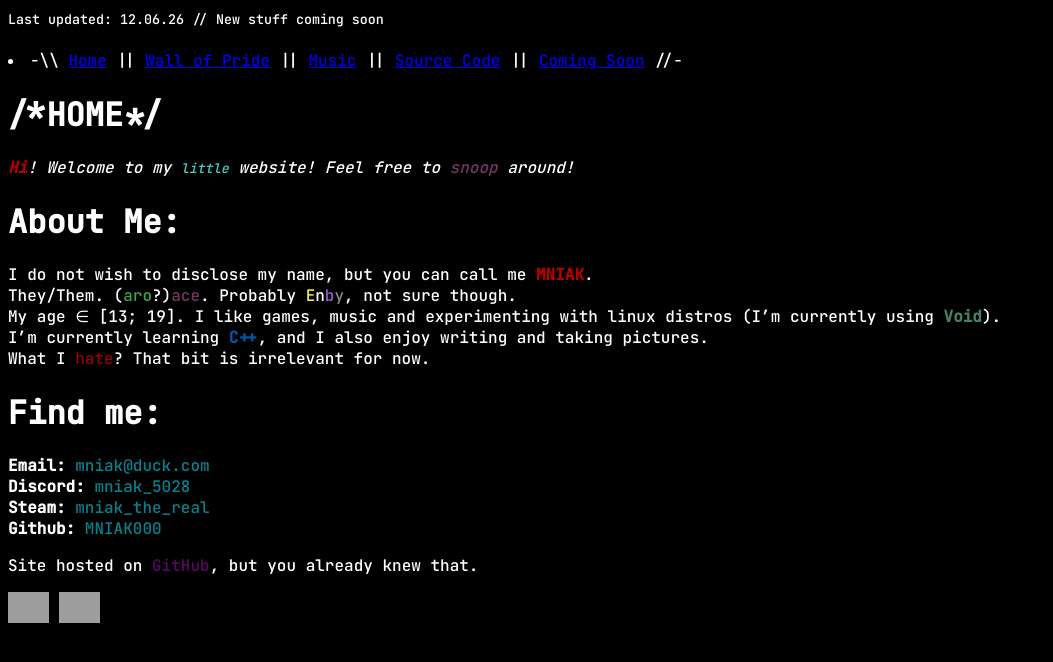
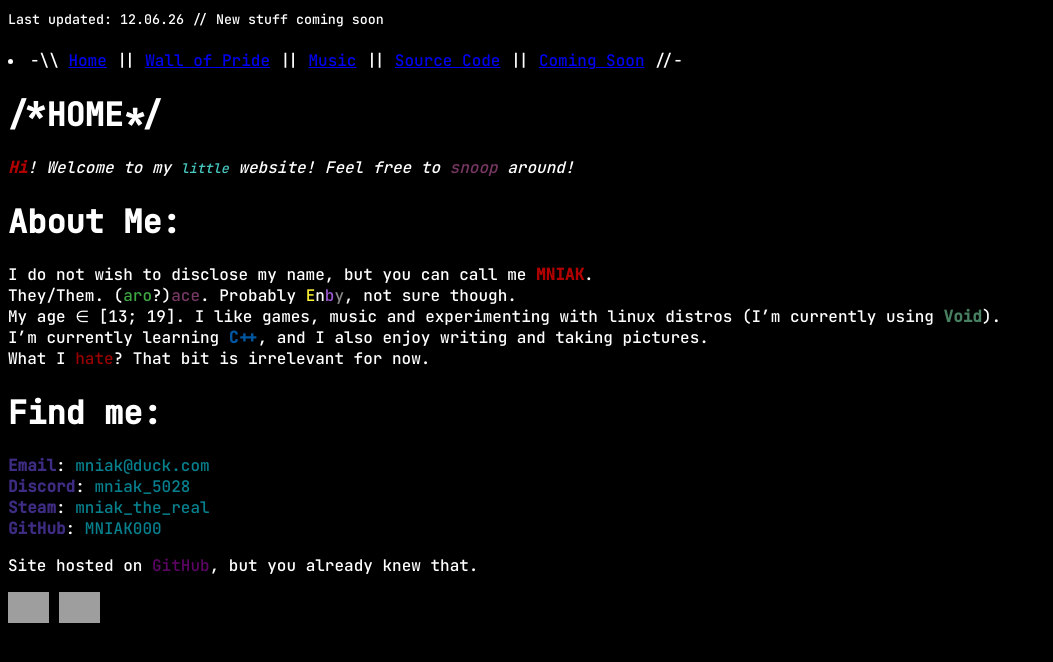
Before and after one commit to MNIAK000/MNIAK.github.io, a Jekyll site: the page built from index.md, in a window 1280 px wide. Shown: the top 662 px of the page, without its empty margins (0-1053 px from the left). Built offline with Jekyll 4.4.1, drawn with Linux system fonts in a browser that asks for light colours; grey boxes are pictures that could not be loaded.

Commit message:
Update index.md

```diff
--- a/index.md
+++ b/index.md
@@ -15,7 +15,7 @@ What I <span style="color: #990000;">hate</span>? That bit is irrelevant for now
 
 # Find me:
 
-**Email:** <span style="color: #07808e;">mniak@duck.com</span>
-**Discord:** <span style="color: #07808e;">mniak_5028</span>
-**Steam:** <span style="color: #07808e;">mniak_the_real</span>
-**Github:** <span style="color: #07808e;">MNIAK000</span>
+<span style="color: #3e2c83; font-weight: bold;">**Email**</span>: <span style="color: #07808e;">mniak@duck.com</span>
+<span style="color: #3e2c83; font-weight: bold;">**Discord**</span>: <span style="color: #07808e;">mniak_5028</span>
+<span style="color: #3e2c83; font-weight: bold;">**Steam**</span>: <span style="color: #07808e;">mniak_the_real</span>
+<span style="color: #3e2c83; font-weight: bold;">**GitHub**</span>: <span style="color: #07808e;">MNIAK000</span>
```
